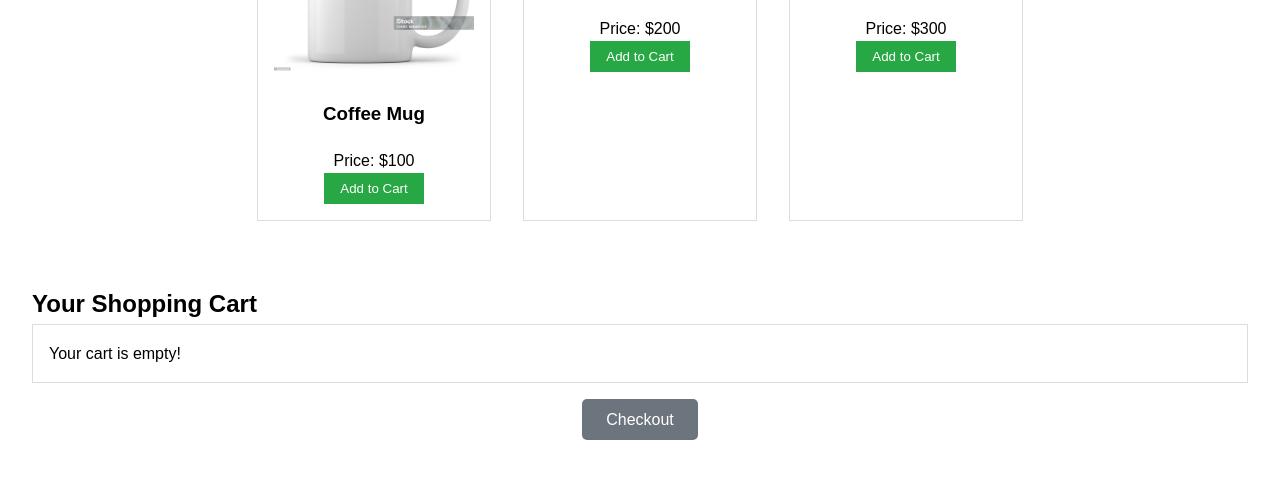
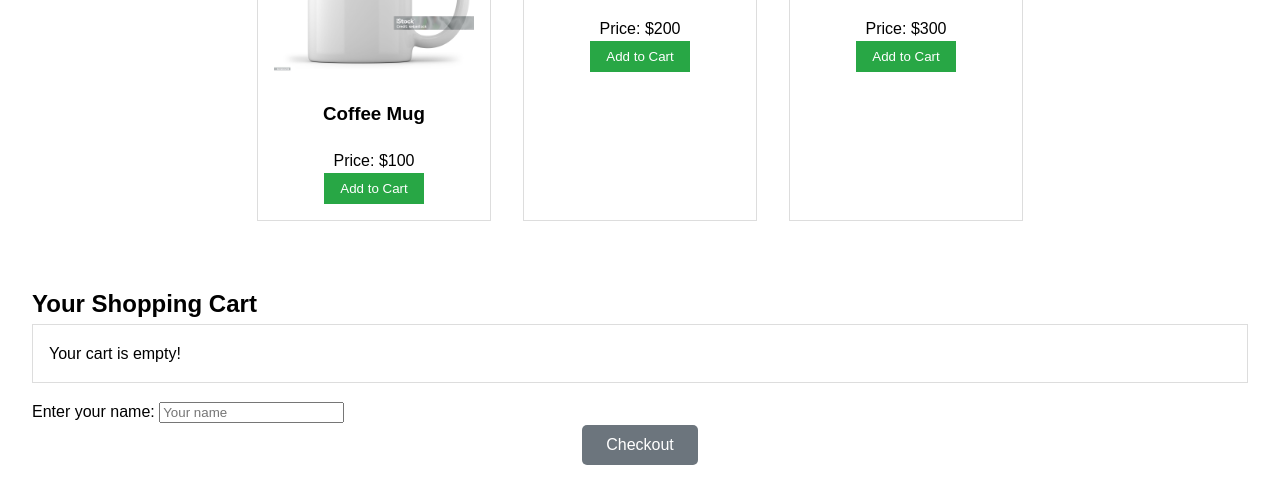
Before and after one commit to aadithyaa9/E-commerce, a plain HTML site: page index.html in a window 1280 px wide. Shown: the part 395-892 px from the top of the page. Before the commit the page ends 867 px from the top, so only its background shows below. Drawn offline with Linux system fonts and the light colour scheme.

Commit message:
cart function updated

```diff
--- a/index.html
+++ b/index.html
@@ -7,7 +7,7 @@
   <link rel="stylesheet" href="assets/styles/style.css">
 </head>
 <body>
-  <!-- Navigation Bar -->
+
   <nav class="navbar">
     <div class="logo">ShopEasy</div>
     <ul class="nav-links">
@@ -17,27 +17,30 @@
     </ul>
   </nav>
 
-  <!-- Hero Section -->
+
   <header class="hero" id="home">
     <h1>Welcome to ShopEasy</h1>
     <p>Find the best products at unbeatable prices!</p>
   </header>
 
-  <!-- Products Section -->
+
   <section class="products" id="products">
     <h2>Our Products</h2>
     <div class="product-list">
-      <!-- JavaScript will dynamically load products here -->
     </div>
   </section>
 
-  <!-- Cart Section -->
+
 <section class="cart" id="cart">
   <h2>Your Shopping Cart</h2>
   <div class="cart-items">
     <p>Your cart is empty!</p>
   </div>
-    <button class="checkout-btn" disabled>Checkout</button>
+
+  <label for="userName">Enter your name:</label>
+  <input type="text" id="userName" placeholder="Your name">
+
+  <button class="checkout-btn" disabled onclick="checkout()">Checkout</button>
 </section>
 
 
```
Lines whose indentation alone changed are shown as unchanged.
